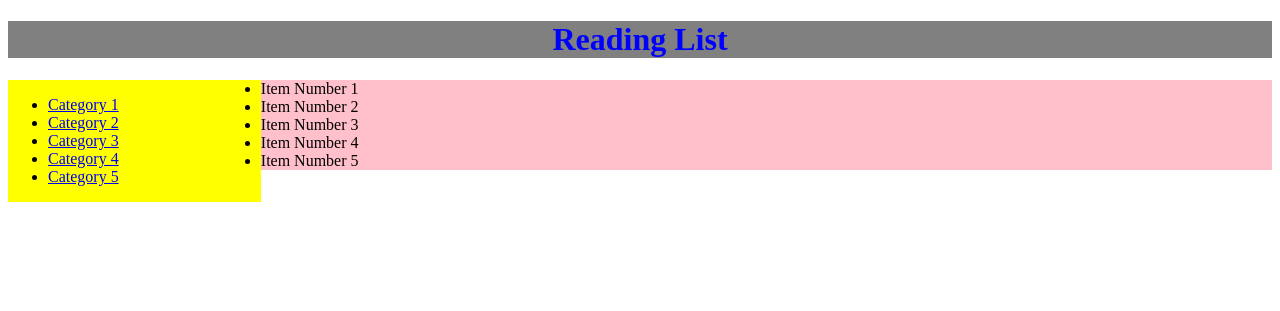
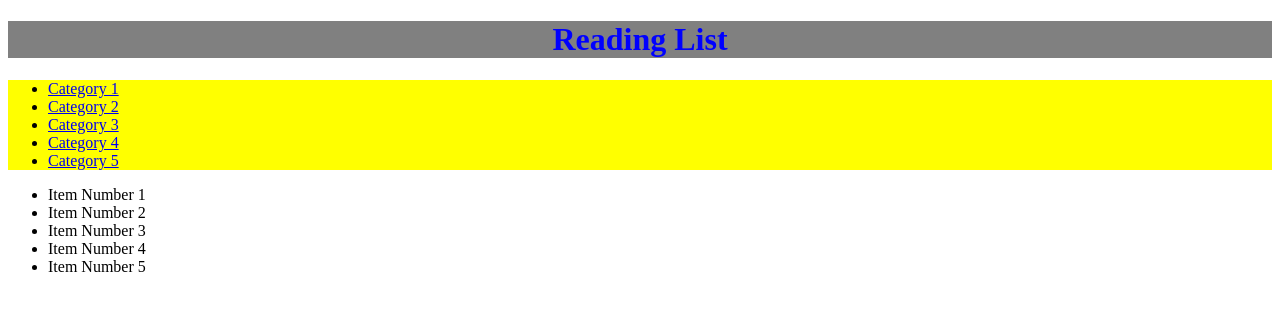
Before and after one commit to AmitojGill/catalog, a Flask app: template templates/main.html in a window 1280 px wide. Shown: the top 311 px of the page. Run offline with Flask 2, Linux system fonts and the light colour scheme; the template is opened without the code that fills it, so the values that code supplies are empty.

Commit message:
Remove margin and float

```diff
--- a/static/styles.css
+++ b/static/styles.css
@@ -1,21 +1,23 @@
 div.container{
 	Width: 100%;
 }
+
 nav {
-	float: left;
-	width: 20%;
+	width: 100%;
 	background-color: yellow;
 }
+
 article {
-	margin-left: 80px;
-	border-left: 1px solid gray;
+	width: 100%
 	background-color: pink;
 }
+
 header {
 	max-height: 100px;
 	width: 100%;
 	background-color: gray;
 }
+
 h1 {
 	color: blue;
 	text-align: center;
```
